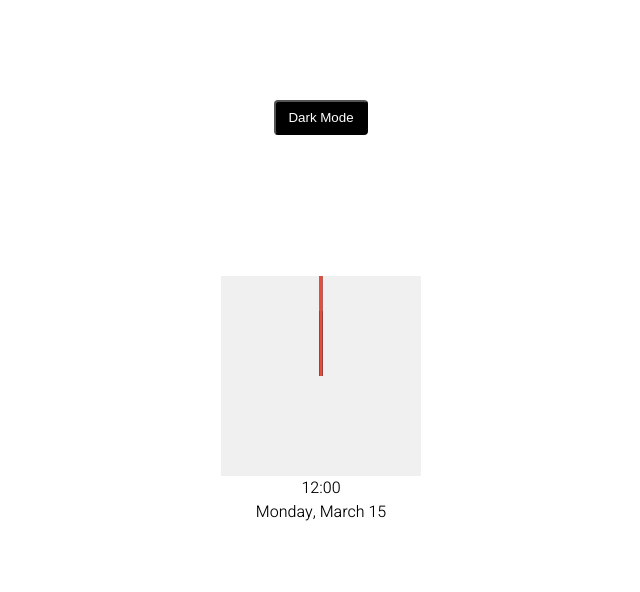
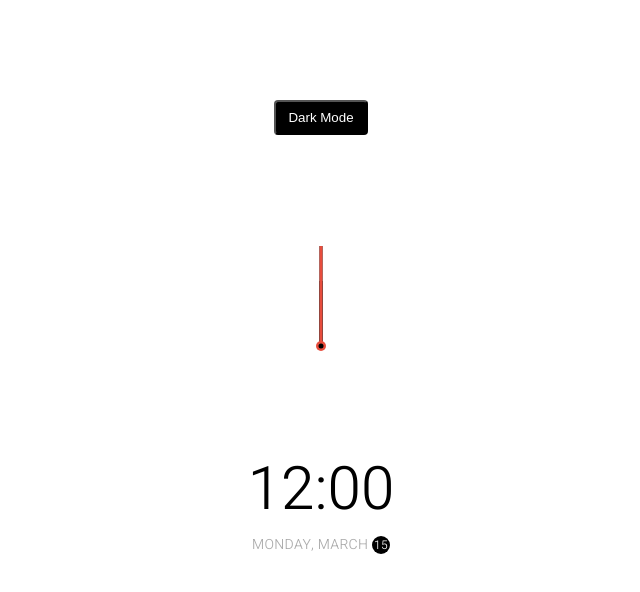
Before and after one commit to Dianadtt/clock-app, a plain HTML site: page index.html in a window 1280 px wide. Shown: the whole page, without its empty margins (319-959 px from the left). Drawn offline with Linux system fonts and the light colour scheme.

Commit message:
date, time and clock center styled

```diff
--- a/style.css
+++ b/style.css
@@ -57,7 +57,7 @@ body {
     position: relative;
     width: 200px;
     height: 200px;
-    background-color: #f0f0f0;
+    /* background-color: #f0f0f0; */
 }
 
 .needle {
@@ -84,3 +84,51 @@ body {
     height: 100px;
     background-color: #e74c3c;
 }
+
+.center-point {
+    background-color: #e74c3c;
+    width: 10px;
+    height: 10px;
+    position: absolute;
+    top: 50%;
+    left: 50%;
+    transform: translate(-50%, -50%);
+    border-radius: 50%;
+}
+
+.center-point::after {
+    content: '';
+    background-color: var(--primary-color);
+    width: 5px;
+    height: 5px;
+    position: absolute;
+    top: 50%;
+    left: 50%;
+    transform: translate(-50%, -50%);
+    border-radius: 50%;
+}
+
+.time {
+    font-size: 60px;
+}
+
+.date {
+    color: #aaa;
+    font-size: 14px;
+    letter-spacing: 0.3px;
+    text-transform: uppercase;
+}
+
+.date .circle {
+    background-color: var(--primary-color);
+    color: var(--secondary-color);
+    border-radius: 50%;
+    height: 18px;
+    width: 18px;
+    display: inline-flex;
+    align-items: center;
+    justify-content: center;
+    line-height: 18px;
+    transition: all 0.5s ease-in;
+    font-size: 12px;
+}
```
